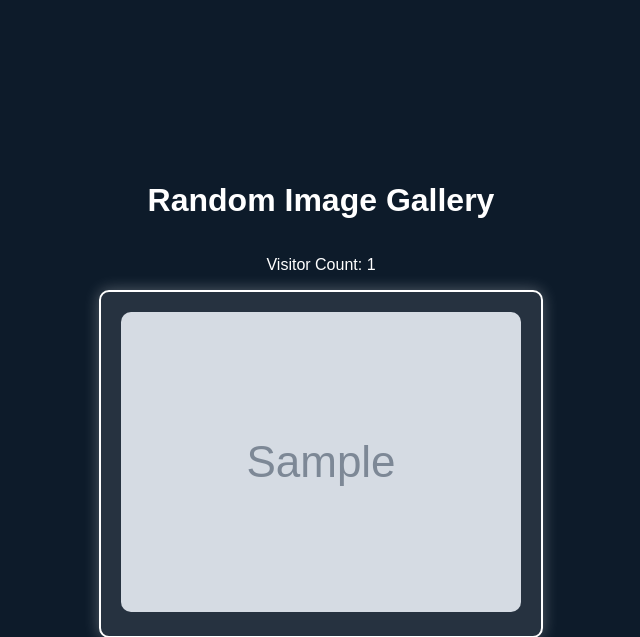
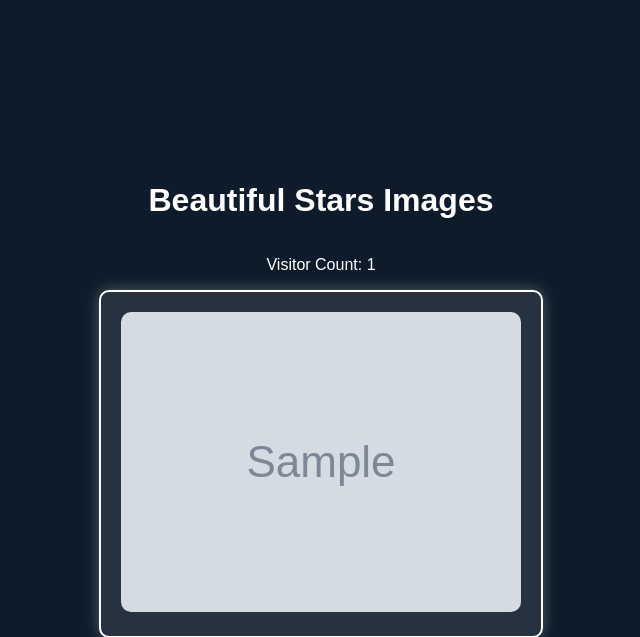
Before and after one commit to moshelederman/Kubernetes, a Flask app: template templates/index.html in a window 1280 px wide. Shown: the top 637 px of the page, without its empty margins (319-959 px from the left). Run offline with Flask 3, Linux system fonts and the light colour scheme; the template is opened without the code that fills it: most values are stand-ins (such as "Sample title", 1, 10 or a date in 2020); grey boxes marked "Sample" are stand-in pictures.

Commit message:
change title

```diff
--- a/templates/index.html
+++ b/templates/index.html
@@ -40,7 +40,7 @@
 </head>
 <body>
     <div class="container">
-        <h1>Random Image Gallery</h1>
+        <h1>Beautiful Stars Images</h1>
         <p>Visitor Count: {{ visit_count }}</p>
         <div class="image-container">
             {% if image_url %}
```
